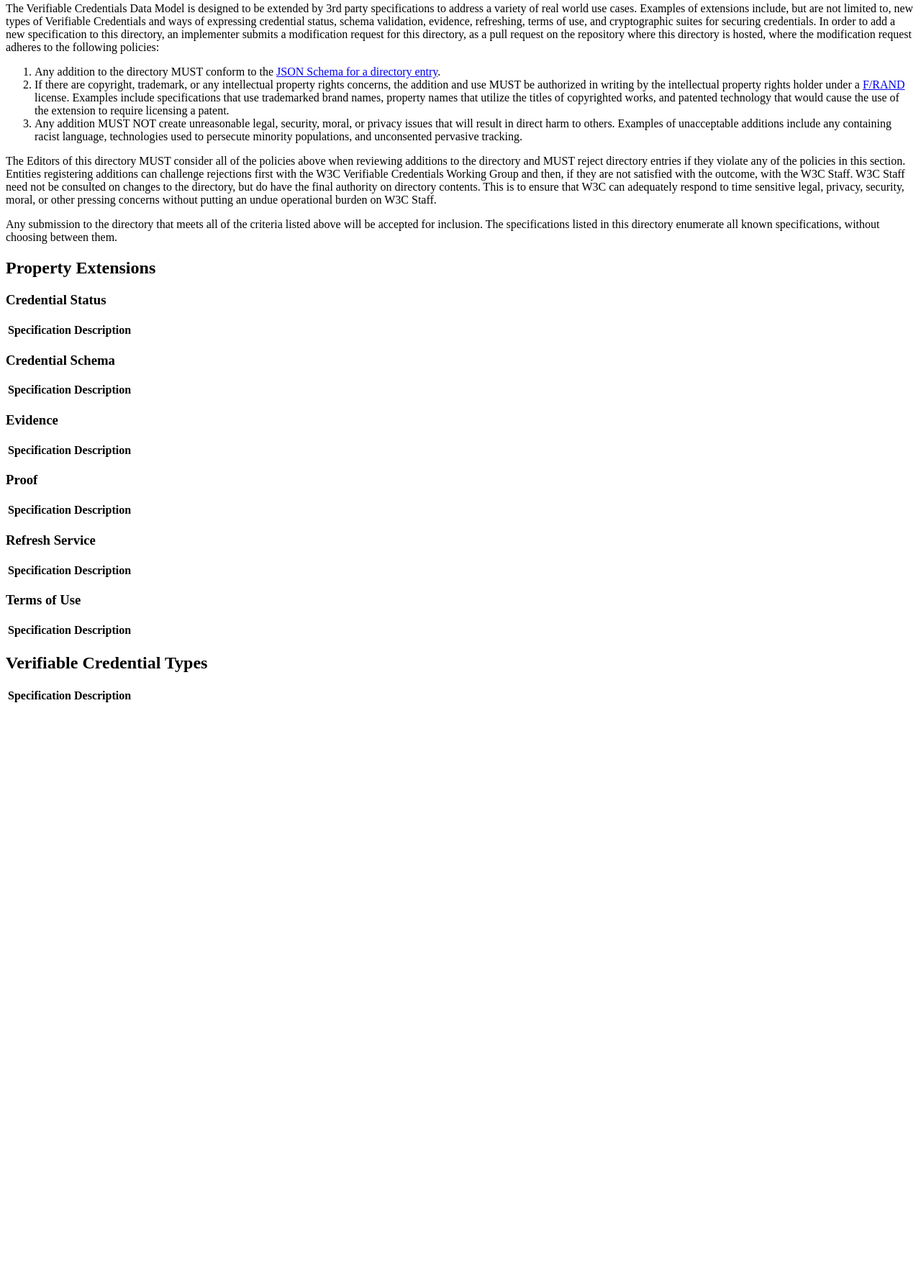
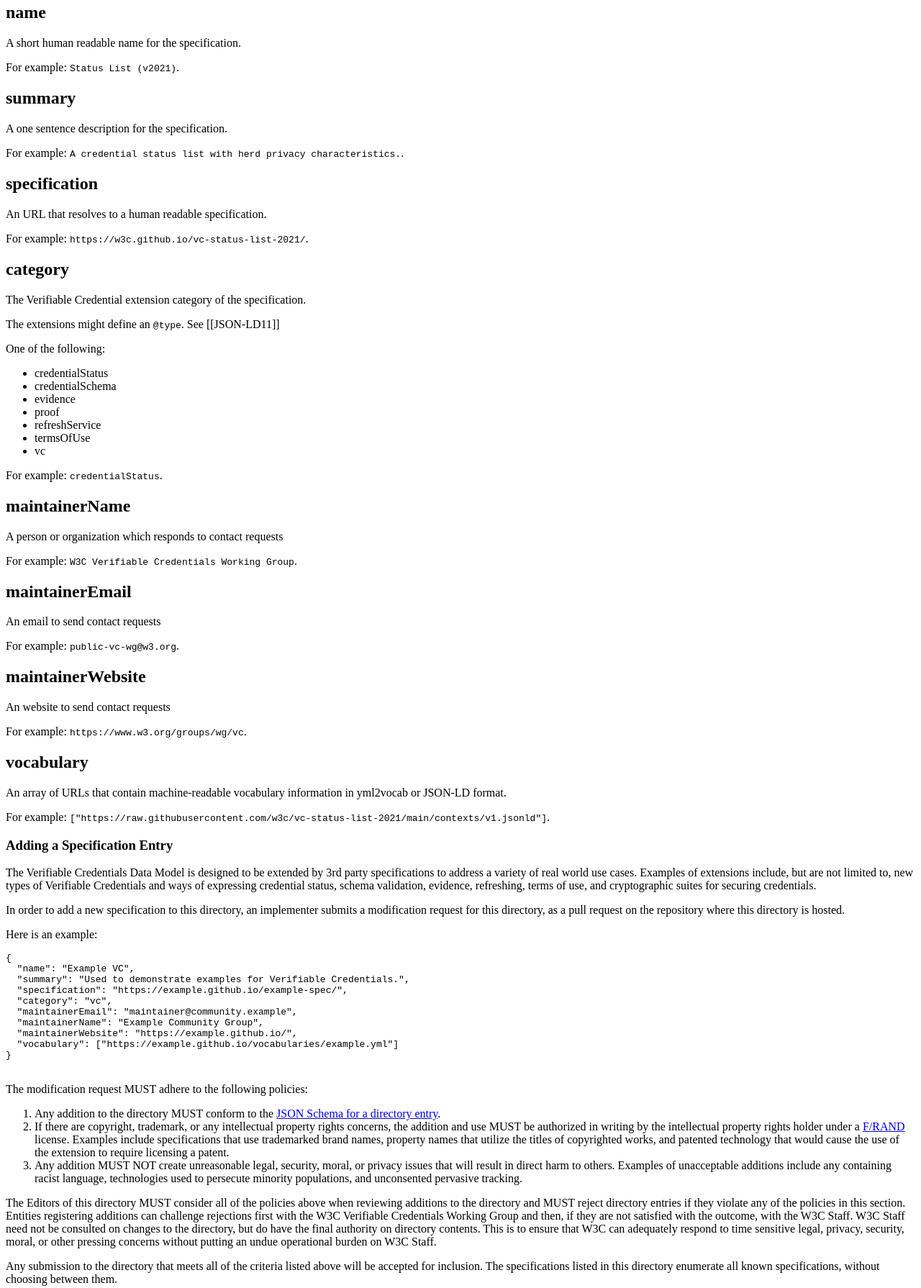
Before and after one commit to w3c/vc-extensions, a plain HTML site: page index.html in a window 1280 px wide. Shown: the part 245-2035 px from the top of the page at 72% size. Before the commit the page ends 1232 px from the top, so only its background shows below. Drawn offline with Linux system fonts and the light colour scheme.

Commit message:
Add registration example to registry.

```diff
--- a/index.html
+++ b/index.html
@@ -136,19 +136,108 @@
     </p>
 
     <section>
+      <h1>Specification Entry Terms</h1>
+      <section>
+        <h2>name</h2>
+        <p>A short human readable name for the specification.</p>
+        <p>For example: <code>Status List (v2021)</code>.</p>
+      </section>
+      <section>
+        <h2>summary</h2>
+        <p>A one sentence description for the specification.</p>
+        <p>For example: <code>A credential status list with herd privacy characteristics.</code>.</p>
+      </section>
+      <section>
+        <h2>specification</h2>
+        <p>An URL that resolves to a human readable specification.</p>
+        <p>For example: <code>https://w3c.github.io/vc-status-list-2021/</code>.</p>
+      </section>
+      <section>
+        <h2>category</h2>
+        <p>The Verifiable Credential extension category of the specification.</p>
+        <p class="note"> The extensions might define an <code>@type</code>. See [[JSON-LD11]]</p>
+        <p>One of the following:</p>
+        <ul>
+          <li>
+            credentialStatus
+          </li>
+          <li>
+            credentialSchema
+          </li>
+          <li>
+            evidence
+          </li>
+          <li>
+            proof
+          </li>
+          <li>
+            refreshService
+          </li>
+          <li>
+            termsOfUse
+          </li>
+          <li>
+            vc
+          </li>
+        </ul>
+        <p>For example: <code>credentialStatus</code>.</p>
+      </section>
+      <section>
+        <h2>maintainerName</h2>
+        <p>A person or organization which responds to contact requests</p>
+        <p>For example: <code>W3C Verifiable Credentials Working Group</code>.</p>
+      </section>
+      <section>
+        <h2>maintainerEmail</h2>
+        <p>An email to send contact requests</p>
+        <p>For example: <code>public-vc-wg@w3.org</code>.</p>
+      </section>
+      <section>
+        <h2>maintainerWebsite</h2>
+        <p>An website to send contact requests</p>
+        <p>For example: <code>https://www.w3.org/groups/wg/vc</code>.</p>
+      </section>
+      <section>
+        <h2>vocabulary</h2>
+        <p>An array of URLs that contain machine-readable vocabulary information in yml2vocab or JSON-LD format.</p>
+        <p>For example: <code>["https://raw.githubusercontent.com/w3c/vc-status-list-2021/main/contexts/v1.jsonld"]</code>.</p>
+      </section>
+    </section>
+
+    <section>
       <h1>Adding a Specification Entry</h1>
       <p>
   The Verifiable Credentials Data Model is designed to be extended by 3rd party
   specifications to address a variety of real world use cases. Examples of
   extensions include, but are not limited to, new types of Verifiable Credentials
   and ways of expressing credential status, schema validation, evidence,
-  refreshing, terms of use, and cryptographic suites for securing credentials. In
+  refreshing, terms of use, and cryptographic suites for securing credentials.
+     </p>
+     <p> In
   order to add a new specification to this directory, an implementer submits a
   modification request for this directory, as a pull request on the repository
-  where this directory is hosted, where the modification request adheres to the
-  following policies:
-      </p>
+  where this directory is hosted.
+  </p>
 
+  Here is an example:
+
+  <p>
+  <pre class="example">
+{
+  "name": "Example VC",
+  "summary": "Used to demonstrate examples for Verifiable Credentials.",
+  "specification": "https://example.github.io/example-spec/",
+  "category": "vc",
+  "maintainerEmail": "maintainer@community.example",
+  "maintainerName": "Example Community Group",
+  "maintainerWebsite": "https://example.github.io/",
+  "vocabulary": ["https://example.github.io/vocabularies/example.yml"]
+}
+  </pre>
+  </p>
+  <p>
+  The modification request MUST adhere to the following policies:
+  </p>
       <ol>
         <li>
   Any addition to the directory MUST conform to the
@@ -195,6 +284,8 @@
     <section id="conformance"></section>
 
   </section>
+
+
 
   <section>
     <h1>Property Extensions</h1>
```
